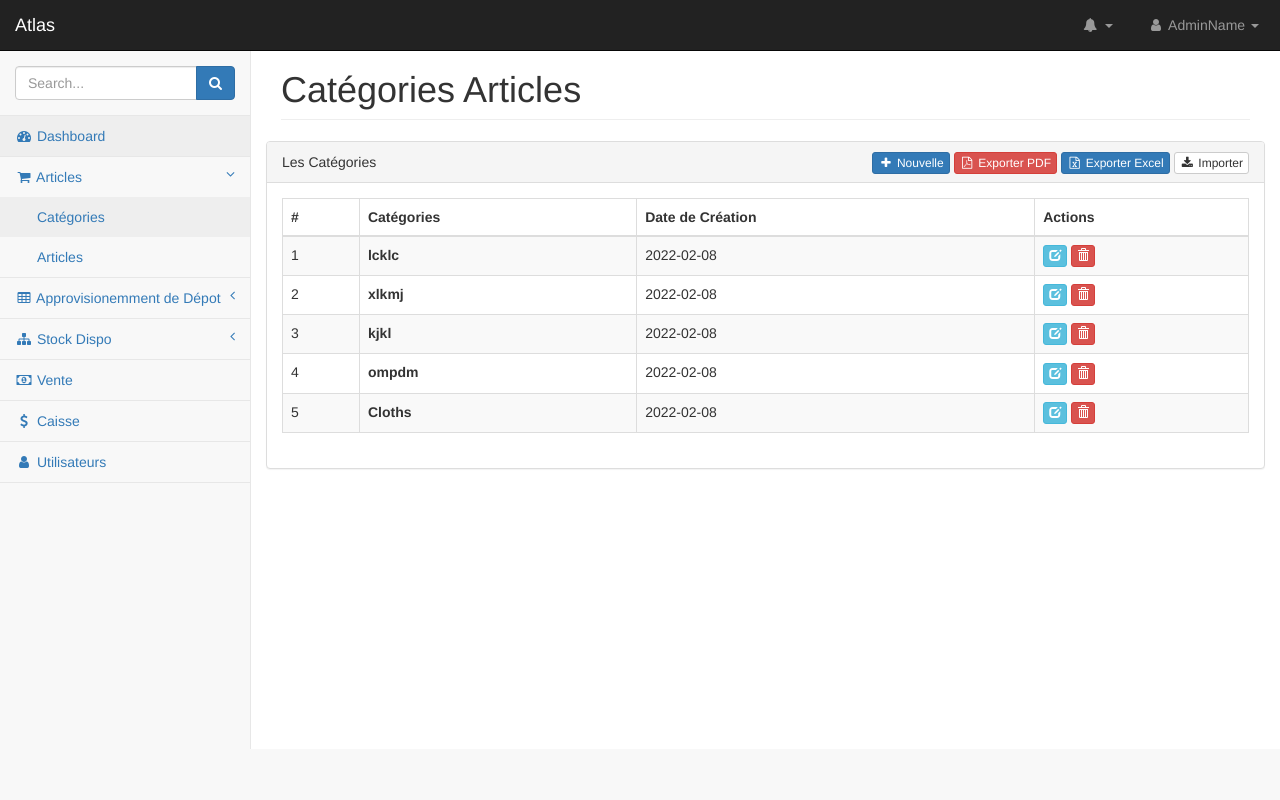
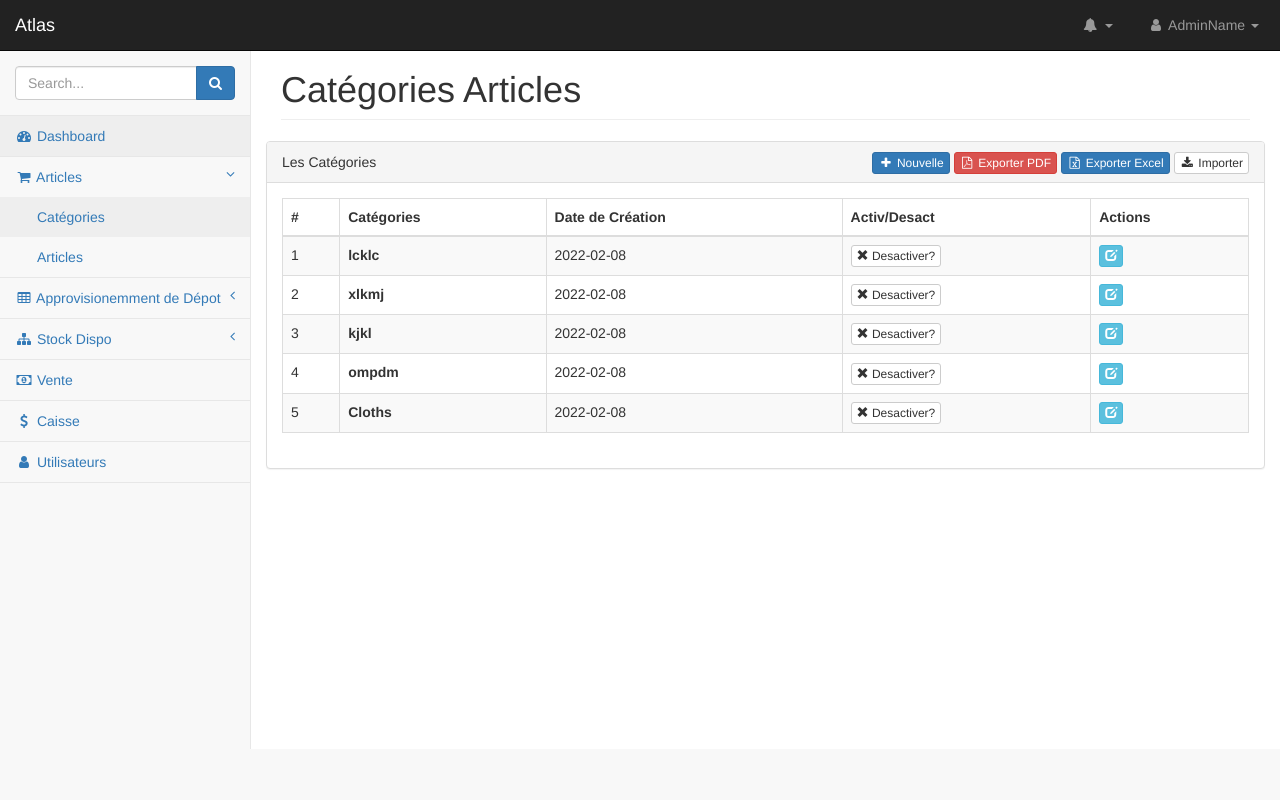
Before and after one commit to sadicky/AtlasLineProjet, a PHP site: page /index.php?page=categories in a window 1280 px wide. Run offline with PHP 8.4, Linux system fonts and the light colour scheme; data comes from the database, SQL or seed files in the repository; some libraries are stand-ins or nearby versions.

Commit message:
Update Category

```diff
--- a/Controlleur/ctrl.php
+++ b/Controlleur/ctrl.php
@@ -1,8 +1,8 @@
 <?php
 	function login(){
 	session_destroy();
-	require_once('Model/Admin/login.class.php');
-	$log = new Login();
+	// require_once('Model/Admin/login.class.php');
+	// $log = new Login();
 	include('Vues/login.php');
 }
 	function home(){
--- a/Vues/Admin/categories.php
+++ b/Vues/Admin/categories.php
@@ -67,7 +67,7 @@ $cats = $cat->getCategories();
                         <div class="col-lg-12">
                             <h1 class="page-header"><?= $title ?></h1>
                         </div>
-     				 <div class='col-sm-12' id="message"></div>
+                     <div class='col-sm-12' id="message"></div>
                         <!-- /.col-lg-12 -->
                         <div class="row">
                             <div class="col-lg-12">
@@ -90,6 +90,7 @@ $cats = $cat->getCategories();
                                                         <th>#</th>
                                                         <th>Catégories</th>
                                                         <th>Date de Création</th>
+                                                        <th>Activ/Desact</th>
                                                         <th>Actions</th>
                                                     </tr>
                                                 </thead>
@@ -99,11 +100,16 @@ $cats = $cat->getCategories();
                                                         <td><?=$cnt?></td>
                                                         <td><b><?=$cat->CATEGORIE?></b></td>
                                                         <td><?=$cat->CREATEDAT?></td>
+                                                        <?php
+                                                        if($cat->STATUT == 0){
+                                                        echo "<td><button type='button'  id='".$cat->ID."' name='activer' class='btn btn-xs btn-default activer' ><span class='glyphicon glyphicon-ok' ></span> Activer?</button></td>";
+                                                        } else {
+                                                            echo "<td>  <button type='button'  id='".$cat->ID."' name='desactiver' class='btn btn-xs btn-default desactiver'><span class='glyphicon glyphicon-remove' ></span> Desactiver?</button>
+                                                            </td>";}
+                                                            ?>
                                                         <td class="center">
                                                             <a href='index.php?page=modadmin&id=$value->ID' type='submit' name='update' class='btn btn-xs btn-info update' title='Modifier Admin'><span class='glyphicon glyphicon-edit'></span></a>
-                                                            <button type='button' name='delete' id='".$value->ID."' class='btn btn-xs btn-danger delete' title='Supprimer Admin'><span class='glyphicon glyphicon-trash'></span></button>
-
-                                                        </td>
+                                                         </td>
                                                     </tr>
                                                     <?php $cnt++; endforeach ?>
                                                 </tbody>
```
